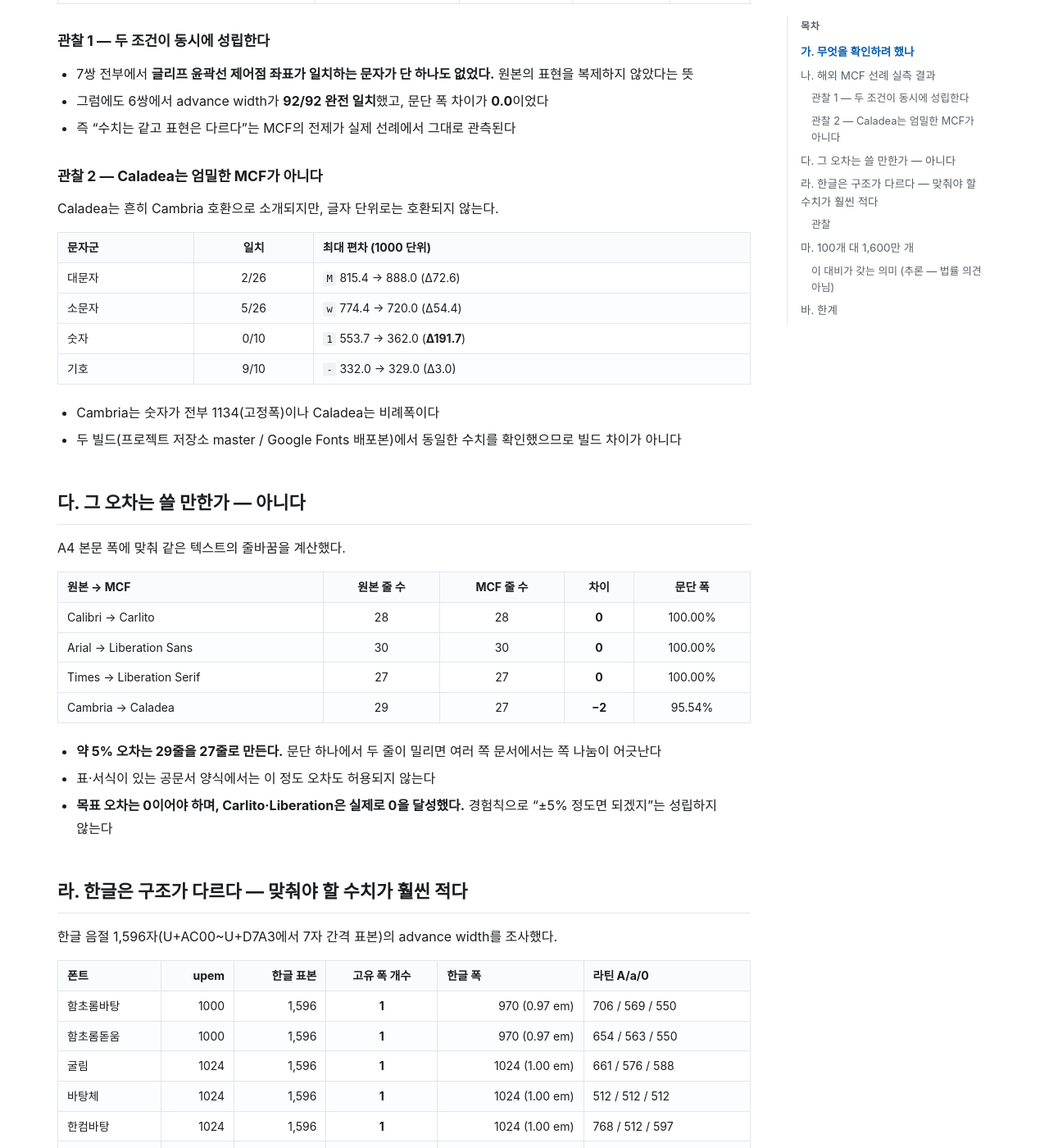
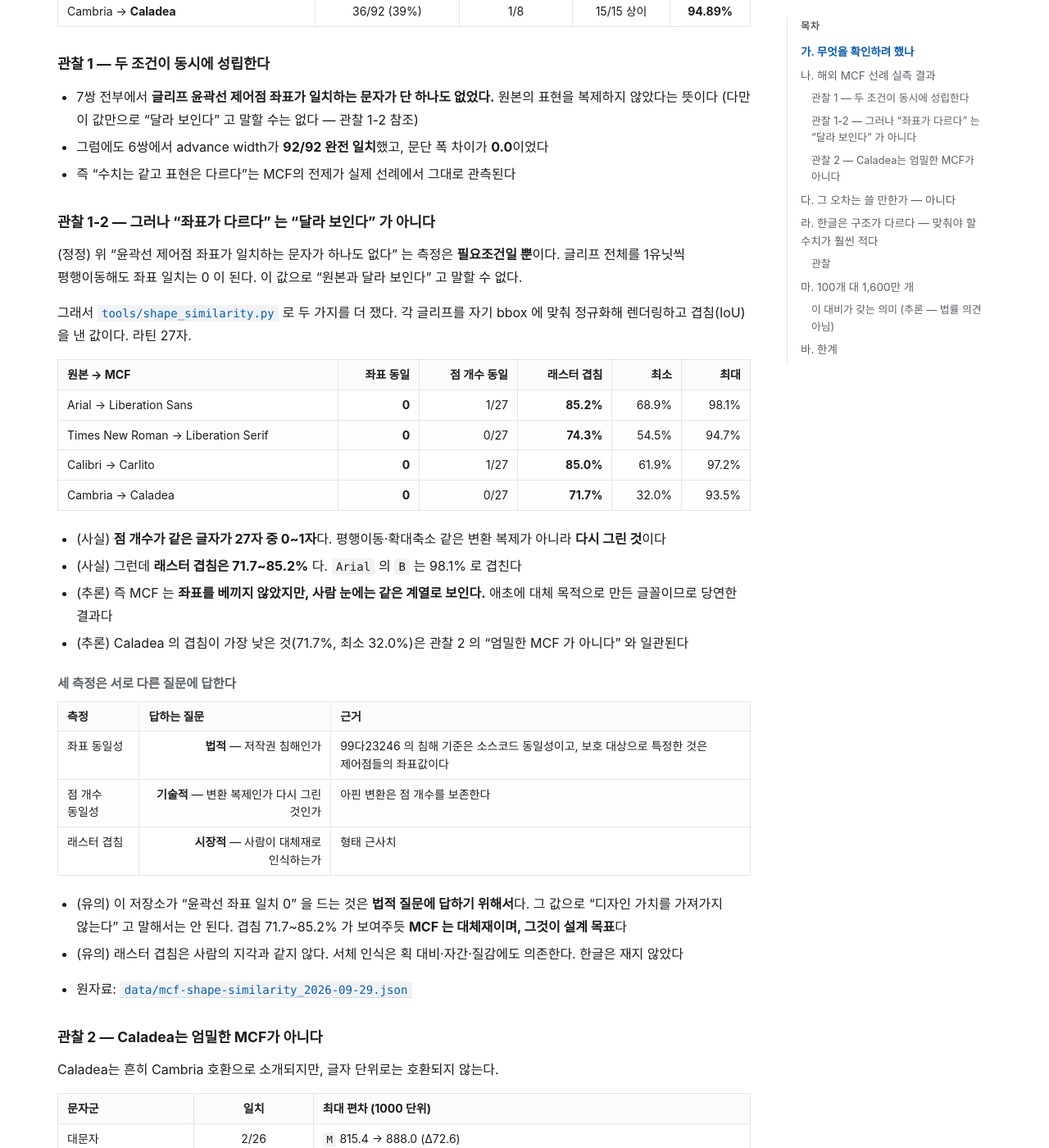
Before and after one commit to msjang/krigf26-font-eula-survey, a Jekyll site: the page built from findings-metrics.md, in a window 1280 px wide and 1400 px high, scrolled down 1025 px. Shown: the whole window at 82% size. Built offline with Jekyll 4.4.1, drawn with Linux system fonts in a browser that asks for light colours; our own code applies the rules of GitHub Pages for plain Markdown files; some of the changed text lies outside the part shown.

Commit message:
correct(metrics): "윤곽선 좌표가 다르다" 를 "달라 보인다" 로 읽히게 둔 서술을 정정
1) 무엇이 문제였나
   - 이 저장소는 MCF 선례에서 윤곽선 좌표 일치가 0 이라는 측정을 여러 곳에 실었다
   - 그 값 자체는 사실이지만, 옆에 다른 측정이 없어 "원본과 달라 보인다" 로
     읽힐 소지가 컸다. 실제로 그렇게 서술한 곳도 있었다
     (findings-metrics 머리의 "원본의 표현을 복제하지 않는다")

2) 왜 틀렸나
   - 좌표 일치 0 은 베끼지 않았다는 필요조건일 뿐이다
   - 글리프 전체를 1유닛씩 평행이동해도 좌표 일치는 0 이 된다
   - 즉 이 측정으로는 형태가 닮았는지 전혀 알 수 없다

3) 무엇으로 바뀌었나 — shape_similarity.py 로 두 가지를 더 쟀다
   - 점 개수 동일: 27자 중 0~1자. 변환 복제가 아니라 다시 그린 것이 맞다
   - 래스터 겹침(IoU): Arial→Liberation Sans 85.2%, Calibri→Carlito 85.0%,
     Times→Liberation Serif 74.3%, Cambria→Caladea 71.7%
   - 즉 좌표는 안 베꼈지만 사람 눈에는 같은 계열로 보인다.
     MCF 는 대체재이며 그것이 설계 목표다

4) 세 측정이 서로 다른 질문에 답한다는 것을 표로 명시했다
   - 좌표 동일성은 법적 질문(99다23246 의 소스코드 동일성)
   - 점 개수 동일성은 기술적 질문(변환 복제인가)
   - 래스터 겹침은 시장 질문(대체재로 인식되는가)
   - "좌표 일치 0" 으로 "디자인 가치를 가져가지 않는다" 고 말해서는 안 된다는
     유보를 달았다

Caladea 의 겹침이 가장 낮은 것(71.7%, 최소 32.0%)은 이 문서가 앞서 적은
"Caladea 는 엄밀한 MCF 가 아니다" 와 일관된다.

Co-Authored-By: Claude <noreply@anthropic.com>

```diff
--- a/findings-metrics.md
+++ b/findings-metrics.md
@@ -9,7 +9,7 @@
 메트릭 호환 폰트(MCF)의 성립 조건은 두 가지가 동시에 참인 것이다.
 
 1. **배치 수치가 원본과 일치한다** → 레이아웃이 보존된다
-2. **글리프 윤곽선은 원본과 다르다** → 원본의 표현을 복제하지 않는다
+2. **글리프 윤곽선 좌표는 원본과 다르다** → 원본의 좌표를 복제하지 않는다 (다만 **형태는 닮았다**. 래스터 겹침 71.7~85.2% — 관찰 1-2)
 
 대법원 2001. 6. 29. 선고 99다23246은 서체파일의 보호 대상을 "윤곽선을 수정하거나 제작하기 위한 **제어점들의 좌표값과 그 지시·명령어**의 선택"으로 특정하고, 침해 판단 기준을 **소스코드 동일성**으로 삼았다. 조건 2는 그 층위를 비켜간다는 사실을, 조건 1은 그럼에도 실용적 목적이 달성된다는 사실을 각각 수치로 보이려 했다.
 
@@ -29,9 +29,40 @@
 
 ### 관찰 1 — 두 조건이 동시에 성립한다
 
-- 7쌍 전부에서 **글리프 윤곽선 제어점 좌표가 일치하는 문자가 단 하나도 없었다.** 원본의 표현을 복제하지 않았다는 뜻
+- 7쌍 전부에서 **글리프 윤곽선 제어점 좌표가 일치하는 문자가 단 하나도 없었다.** 원본의 표현을 복제하지 않았다는 뜻이다 (다만 이 값만으로 "달라 보인다" 고 말할 수는 없다 — 관찰 1-2 참조)
 - 그럼에도 6쌍에서 advance width가 **92/92 완전 일치**했고, 문단 폭 차이가 **0.0**이었다
 - 즉 "수치는 같고 표현은 다르다"는 MCF의 전제가 실제 선례에서 그대로 관측된다
+
+### 관찰 1-2 — 그러나 "좌표가 다르다" 는 "달라 보인다" 가 아니다
+
+(정정) 위 "윤곽선 제어점 좌표가 일치하는 문자가 하나도 없다" 는 측정은 **필요조건일 뿐**이다. 글리프 전체를 1유닛씩 평행이동해도 좌표 일치는 0 이 된다. 이 값으로 "원본과 달라 보인다" 고 말할 수 없다.
+
+그래서 [`tools/shape_similarity.py`](tools/shape_similarity.py) 로 두 가지를 더 쟀다. 각 글리프를 자기 bbox 에 맞춰 정규화해 렌더링하고 겹침(IoU)을 낸 값이다. 라틴 27자.
+
+| 원본 → MCF | 좌표 동일 | 점 개수 동일 | **래스터 겹침** | 최소 | 최대 |
+|---|---:|---:|---:|---:|---:|
+| Arial → Liberation Sans | **0** | 1/27 | **85.2%** | 68.9% | 98.1% |
+| Times New Roman → Liberation Serif | **0** | 0/27 | **74.3%** | 54.5% | 94.7% |
+| Calibri → Carlito | **0** | 1/27 | **85.0%** | 61.9% | 97.2% |
+| Cambria → Caladea | **0** | 0/27 | **71.7%** | 32.0% | 93.5% |
+
+- (사실) **점 개수가 같은 글자가 27자 중 0~1자**다. 평행이동·확대축소 같은 변환 복제가 아니라 **다시 그린 것**이다
+- (사실) 그런데 **래스터 겹침은 71.7~85.2%** 다. `Arial` 의 `B` 는 98.1% 로 겹친다
+- (추론) 즉 MCF 는 **좌표를 베끼지 않았지만, 사람 눈에는 같은 계열로 보인다.** 애초에 대체 목적으로 만든 글꼴이므로 당연한 결과다
+- (추론) Caladea 의 겹침이 가장 낮은 것(71.7%, 최소 32.0%)은 관찰 2 의 "엄밀한 MCF 가 아니다" 와 일관된다
+
+#### 세 측정은 서로 다른 질문에 답한다
+
+| 측정 | 답하는 질문 | 근거 |
+|---|---|---|
+| 좌표 동일성 | **법적** — 저작권 침해인가 | 99다23246 의 침해 기준은 소스코드 동일성이고, 보호 대상으로 특정한 것은 제어점들의 좌표값이다 |
+| 점 개수 동일성 | **기술적** — 변환 복제인가 다시 그린 것인가 | 아핀 변환은 점 개수를 보존한다 |
+| 래스터 겹침 | **시장적** — 사람이 대체재로 인식하는가 | 형태 근사치 |
+
+- (유의) 이 저장소가 "윤곽선 좌표 일치 0" 을 드는 것은 **법적 질문에 답하기 위해서**다. 그 값으로 "디자인 가치를 가져가지 않는다" 고 말해서는 안 된다. 겹침 71.7~85.2% 가 보여주듯 **MCF 는 대체재이며, 그것이 설계 목표**다
+- (유의) 래스터 겹침은 사람의 지각과 같지 않다. 서체 인식은 획 대비·자간·질감에도 의존한다. 한글은 재지 않았다
+
+- 원자료: [`data/mcf-shape-similarity_2026-09-29.json`](data/mcf-shape-similarity_2026-09-29.json)
 
 ### 관찰 2 — Caladea는 엄밀한 MCF가 아니다
 
--- a/report.md
+++ b/report.md
@@ -224,7 +224,7 @@
 - Liberation·Carlito·Caladea 3종 모두 **SIL Open Font License 1.1 + fsType 0(임베딩 제한 없음)**
 - 배포 조건에 아무런 제약을 두지 않았다
 
-#### 다) 실측 — "수치는 같고 표현은 다르다"가 성립한다
+#### 다) 실측 — "수치는 같고 좌표는 다르다"가 성립한다
 
 | 원본 → MCF | advance width | 윤곽선 | 문단 폭 |
 |---|:-:|:-:|:-:|
@@ -235,6 +235,7 @@
 | Cambria → Caladea | 36/92 (39%) | 15/15 상이 | 94.89% |
 
 - 7쌍 전부에서 **윤곽선 제어점 좌표가 일치하는 문자가 하나도 없었다**
+- (유의) 다만 좌표 불일치는 **"베끼지 않았다" 의 필요조건일 뿐**이다. 형태까지 재면 4쌍의 래스터 겹침이 **71.7~85.2%** 로, 사람 눈에는 같은 계열로 보인다. **MCF 는 대체재이며 그것이 설계 목표다** → [findings-metrics.md 관찰 1-2](findings-metrics.md)
 - 그럼에도 6쌍에서 문단 폭 차이가 **0.0**이었다
 - Caladea는 예외이며 엄밀한 MCF가 아니다. 약 5% 오차는 29줄을 27줄로 만들어 양식 보존 목적에는 쓸 수 없다
 
@@ -442,6 +443,7 @@ HWP/HWPX는 폰트마다 대체 폰트를 문서 안에 지정할 수 있다.
 #### 나) 그리고 MCF 는 그 한 겹을 건드리지 않는다
 
 - (사실) 해외 MCF 선례 7쌍에서 **글리프 윤곽선 제어점 좌표가 일치하는 문자가 하나도 없었다**
+- (유의) 이 값은 저작권 층위(99다23246 의 소스코드 동일성 기준)에 답하는 것이지 **"원본과 달라 보인다" 는 뜻이 아니다.** 형태 겹침은 71.7~85.2% 다
 - (사실) 함초롬바탕의 제어점 좌표값은 **16,461,442개**이고 MCF 가 맞추는 배치 수치는 **약 100개**다. 그 100개 중 99다23246 이 보호 대상으로 든 항목은 없다
 - (추론) 그러므로 MCF 제작은 **업계가 법원에서 얻어낸 것을 다시 다투는 일이 아니다.** 보호 범위 밖에서 별개의 파일을 만드는 일이다
 - (사실) 그리고 권리자들이 일관되게 닫혀 있는 것도 아니다. **`고딕 A1` 은 저작권 표시가 `HanYang I&C` 이면서 SIL Open Font License 1.1 로 배포된다** ([내장 라이선스 전수 조사](findings-licenses.md))
```
